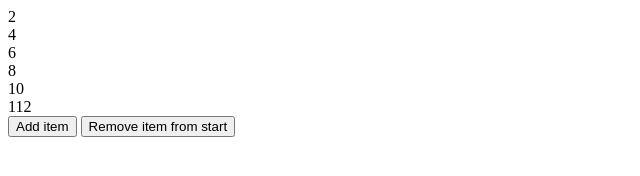
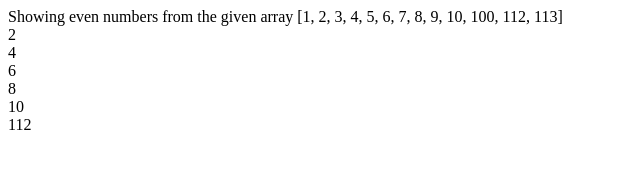
Before and after one commit to sreegodavarthi/Codechallenge, a plain HTML site: page index.html in a window 1280 px wide. Shown: the whole page, without its empty margins (0-640 px from the left). Drawn offline with Linux system fonts and the light colour scheme.

Commit message:
Resolved issues according to the code challenge

```diff
--- a/index.html
+++ b/index.html
@@ -9,13 +9,17 @@
     <script src = "js/app.js"></script>
 </head>
 
-<body ng-controller="myCtrl">
-    <div data-ng-repeat="thing in things | filter:filterEvenStartFrom(0)">
-        <div ng-bind="thing"></div>
+<body>
+    <header>
+        Showing even numbers from the given array [1, 2, 3, 4, 5, 6, 7, 8, 9, 10, 100, 112, 113]
+    </header>
+
+    <div ng-controller="myCtrl">
+    <div data-ng-repeat="number in numbers | filter:filterEvenStartFrom(0)">
+        <div ng-bind="number"></div>
+    </div>
     </div>
 
-    <button ng-click="things.push(things[things.length - 1] + 1)">Add item</button>
-    <button ng-click="things.shift()">Remove item from start</button>
 </body>
 
 </html>
--- a/js/app.js
+++ b/js/app.js
@@ -1,7 +1,7 @@
 var myApp = angular.module("myApp",[]);
 
 myApp.controller("myCtrl", function ctrl($scope) {
-    $scope.things =  [1, 2, 3, 4, 5, 6, 7, 8, 9, 10, 100, 112, 113];
+    $scope.numbers =  [1, 2, 3, 4, 5, 6, 7, 8, 9, 10, 100, 112, 113];
     $scope.filterEvenStartFrom = function (index) {
         return function (item) {
             return index++ % 2 == 1;
```
